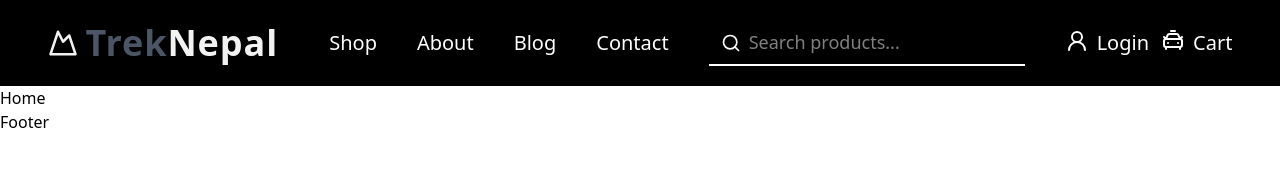
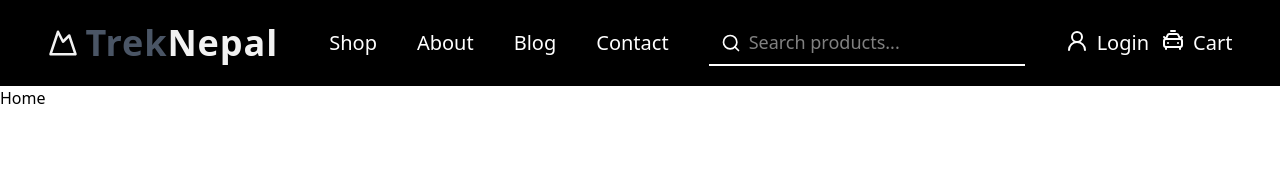
Before and after one commit to ankitnep001/trekNepal, a React (Vite) app: page / in a window 1280 px wide. Shown: the top 184 px of the page. Built offline with nearby package versions, Linux system fonts and the light colour scheme.

Commit message:
style: css change in usertemplate and index.css

```diff
--- a/src/index.css
+++ b/src/index.css
@@ -1 +1,28 @@
-@import 'tailwindcss'
+@import 'tailwindcss';
+
+
+:root {
+    padding: 0;
+    margin: 0;
+    box-sizing: border-box;
+    transition: 0.3s ease-in-out;
+}
+
+/* custom animation */
+@layer utilities {
+    .animate-fade-in {
+        animation: fade-in 0.3s ease-in-out;
+    }
+
+    @keyframes fade-in {
+        0% {
+            opacity: 0;
+            transform: translateY(-5px);
+        }
+
+        100% {
+            opacity: 1;
+            transform: translateY(0);
+        }
+    }
+}
--- a/src/ui/user/template/UserTemplate.tsx
+++ b/src/ui/user/template/UserTemplate.tsx
@@ -3,9 +3,11 @@ import Navbar from "@ui/user/organisms/Navbar";
 import { Outlet } from "react-router-dom";
 const UserTemplate = () => {
   return (
-    <div>
+    <div className="flex flex-col min-h-screen">
       <Navbar />
-      <Outlet />
+      <main className=" flex-grow">
+        <Outlet />
+      </main>
       <Footer />
     </div>
   );
```
